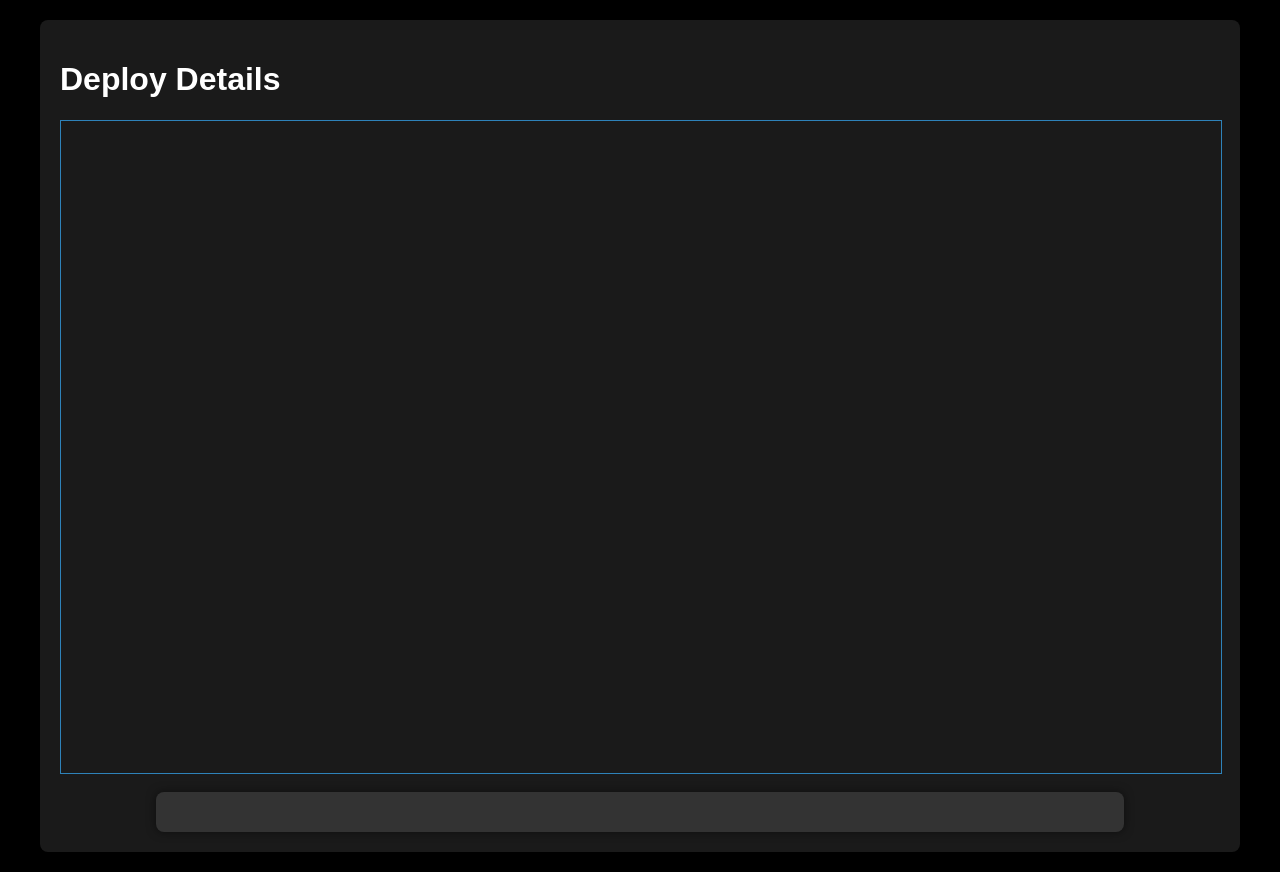
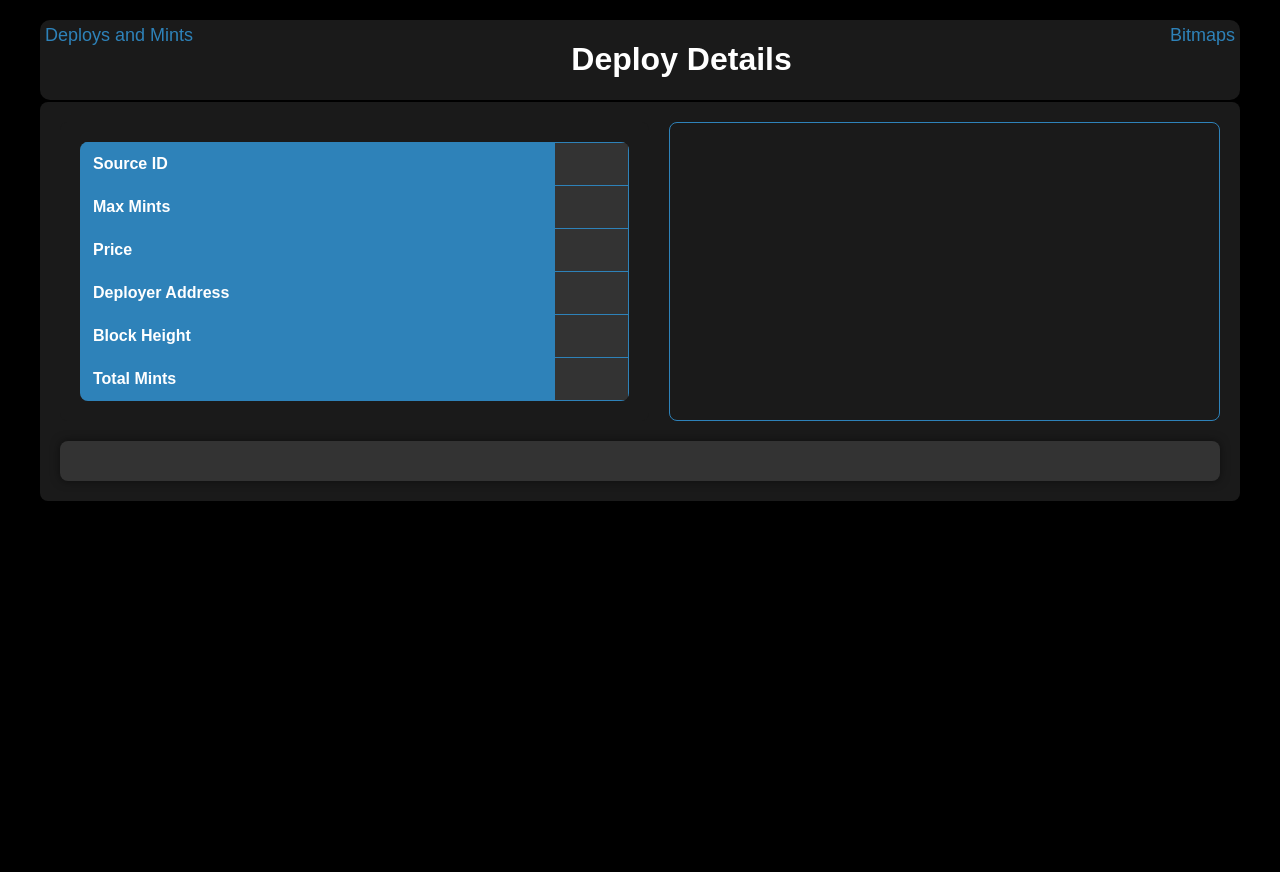
Before and after one commit to switch-900/Bitmap-BRC-420-indexer, a website: page public/deploy.html in a window 1280 px wide. After the commit the page ends 800 px from the top, so only its background shows below. Drawn offline with Linux system fonts and the light colour scheme; no server answers.

Commit message:
updated deploy page with some formatting

```diff
--- a/public/deploy.html
+++ b/public/deploy.html
@@ -3,7 +3,7 @@
 <head>
     <meta charset="UTF-8">
     <meta name="viewport" content="width=device-width, initial-scale=1.0">
-    <title>Deploy Details</title>
+    <title>BRC-420 Details</title>
     <style>
       body {
     font-family: Arial, sans-serif;
@@ -13,38 +13,87 @@
     color: white;
     max-width: 1200px;
     margin: 0 auto;
+    overflow-x: hidden; /* Prevent horizontal scrollbars */
 }
 .container {
     padding: 20px;
     background-color: #1a1a1a;
     border-radius: 8px;
 }
-        .iframe-container {
-            position: relative;
-            width: 100%;
-            padding-top: 56.25%;
+.content-row {
+    display: flex;
+    justify-content: space-between;
+    gap: 20px;
     margin-bottom: 20px;
 }
+.deploy-details {
+    flex: 1;
+    background-color: #1a1a1a;
+    padding: 20px;
+    border-radius: 8px;
+}
+.details-table {
+    width: 100%;
+    border-collapse: collapse;
+    background-color: #2a2a2a;
+    border-radius: 8px;
+    overflow: hidden;
+}
+.details-table th, .details-table td {
+    padding: 12px;
+    border: 1px solid #2e82b9;
+}
+.details-table th {
+    background-color: #2e82b9;
+    color: #ffffff;
+    text-align: left;
+}
+.details-table td {
+    background-color: #333333;
+}
+.iframe-container {
+    flex: 1;
+    position: relative;
+    border: 1px solid #2e82b9;
+    border-radius: 8px;
+    overflow: hidden;
+}
 .iframe-container iframe {
-            position: absolute;
-            top: 0;
-            left: 0;
     width: 100%;
     height: 100%;
-            border: 1px solid #2e82b9;
-            overflow: hidden;
 }
 .mints-container {
     margin-top: 20px;
     background-color: #333;
     padding: 20px;
     border-radius: 8px;
-            max-width: 80%;
+    max-width: 98%;
     overflow-y: auto;
-            max-height: 400px;
+    max-height: 30vh;
     margin: 0 auto;
     box-shadow: 0 0 10px rgba(0, 0, 0, 0.5);
 }
+
+/* Custom Scrollbar */
+.mints-container::-webkit-scrollbar {
+    width: 8px;
+}
+
+.mints-container::-webkit-scrollbar-track {
+    background: #1a1a1a; /* Dark background for scrollbar track */
+    border-radius: 10px;
+}
+
+.mints-container::-webkit-scrollbar-thumb {
+    background-color: #2e82b9; /* Scrollbar color matching the theme */
+    border-radius: 10px;
+    border: 2px solid #1a1a1a; /* Padding around scrollbar thumb */
+}
+
+.mints-container::-webkit-scrollbar-thumb:hover {
+    background-color: #1e6b96; /* Slightly lighter color on hover */
+}
+
 .mint {
     border: 1px solid #2e82b9;
     padding: 10px;
@@ -55,15 +104,68 @@
 .mint strong {
     color: #2e82b9;
 }
+.navigation {
+    display: flex;
+    justify-content: space-between;
+    background-color: #1a1a1a;
+    margin-bottom: 2px;
+    border-radius: 10px;
+}
+.navigation a {
+    color: #2e82b9;
+    text-decoration: none;
+    font-size: 18px;
+    padding: 5px;
+}
+
     </style>
 </head>
 <body>
+            <div class="navigation">
+
+
+            <a href="index.html">Deploys and Mints</a>
+
+            <h1 id="deployName">Deploy Details</h1>
+            <a href="bitmaps.html">Bitmaps</a>
+        </div>
+
+
         <div class="container">
-        <h1 id="deployName">Deploy Details</h1>
-        <div id="deployInfo"></div>
+        <div class="content-row">
+            <div id="deployInfo" class="deploy-details">
+                <table class="details-table">
+                    <tr>
+                        <th>Source ID</th>
+                        <td id="sourceId"></td>
+                    </tr>
+                    <tr>
+                        <th>Max Mints</th>
+                        <td id="maxMints"></td>
+                    </tr>
+                    <tr>
+                        <th>Price</th>
+                        <td id="price"></td>
+                    </tr>
+                    <tr>
+                        <th>Deployer Address</th>
+                        <td id="deployerAddress"></td>
+                    </tr>
+                    <tr>
+                        <th>Block Height</th>
+                        <td id="blockHeight"></td>
+                    </tr>
+                    <tr>
+                        <th>Total Mints</th>
+                        <td id="totalMints"></td>
+                    </tr>
+                </table>
+            </div>
             <div id="deployContent" class="iframe-container">
                 <iframe id="deployIframe" src="" frameborder="0"></iframe>
             </div>
+        </div>
+
         <div class="mints-container" id="mintsContainer"></div>
     </div>
 
@@ -82,14 +184,12 @@
                 .then(response => response.json())
                 .then(deploy => {
                     document.getElementById('deployName').textContent = deploy.name;
-                    document.getElementById('deployInfo').innerHTML = `
-                        <p><strong>Source ID:</strong> ${deploy.source_id}</p>
-                        <p><strong>Max Mints:</strong> ${deploy.max}</p>
-                        <p><strong>Price:</strong> ${deploy.price}</p>
-                        <p><strong>Deployer Address:</strong> ${deploy.deployer_address}</p>
-                        <p><strong>Block Height:</strong> ${deploy.block_height}</p>
-                        <p><strong>Total Mints:</strong> ${deploy.total_mints}</p>
-                    `;
+                    document.getElementById('sourceId').textContent = deploy.source_id;
+                    document.getElementById('maxMints').textContent = deploy.max;
+                    document.getElementById('price').textContent = deploy.price;
+                    document.getElementById('deployerAddress').textContent = deploy.deployer_address;
+                    document.getElementById('blockHeight').textContent = deploy.block_height;
+                    document.getElementById('totalMints').textContent = deploy.total_mints;
 
                     // Load the content in the iframe
                     document.getElementById('deployIframe').src = `${CONTENT_URL}/preview/${deploy.source_id}`;
```
Also changed, not shown: index.js (+1 -19 lines). Lines whose indentation alone changed are shown as unchanged.
